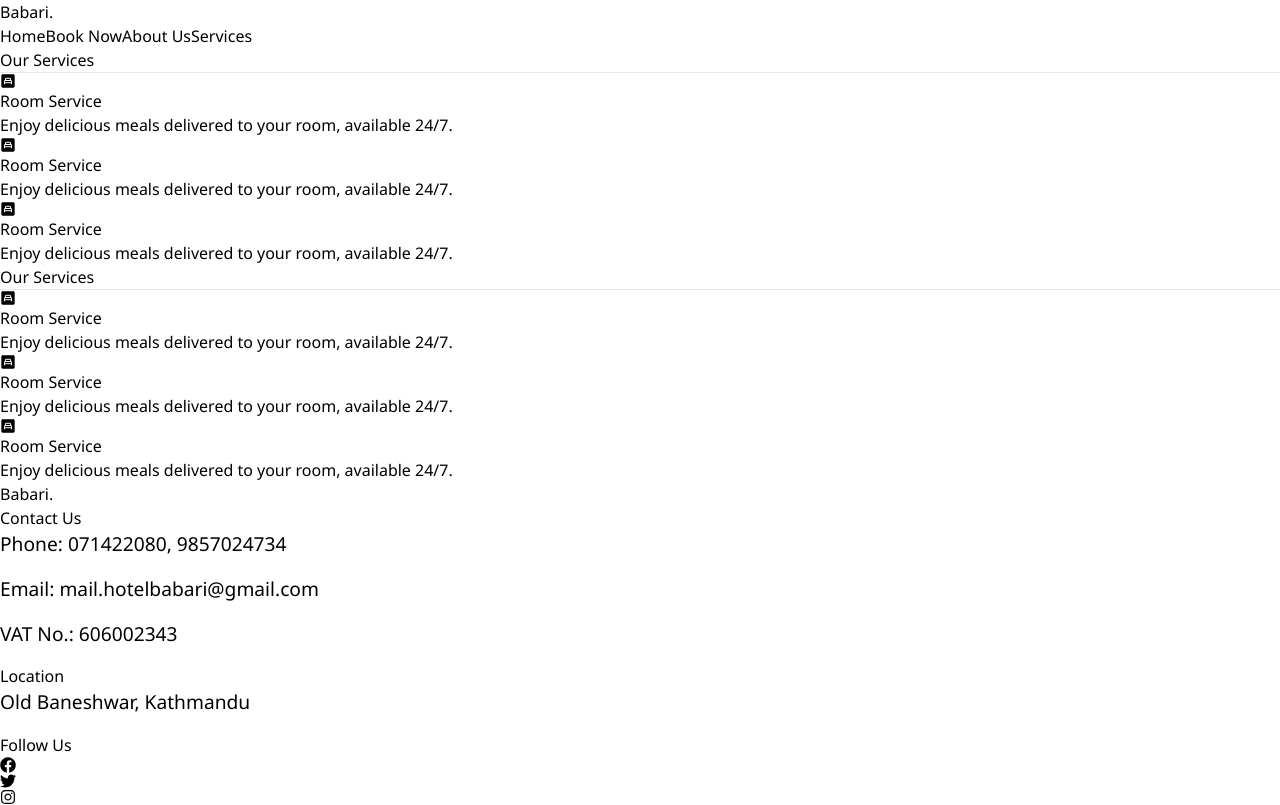
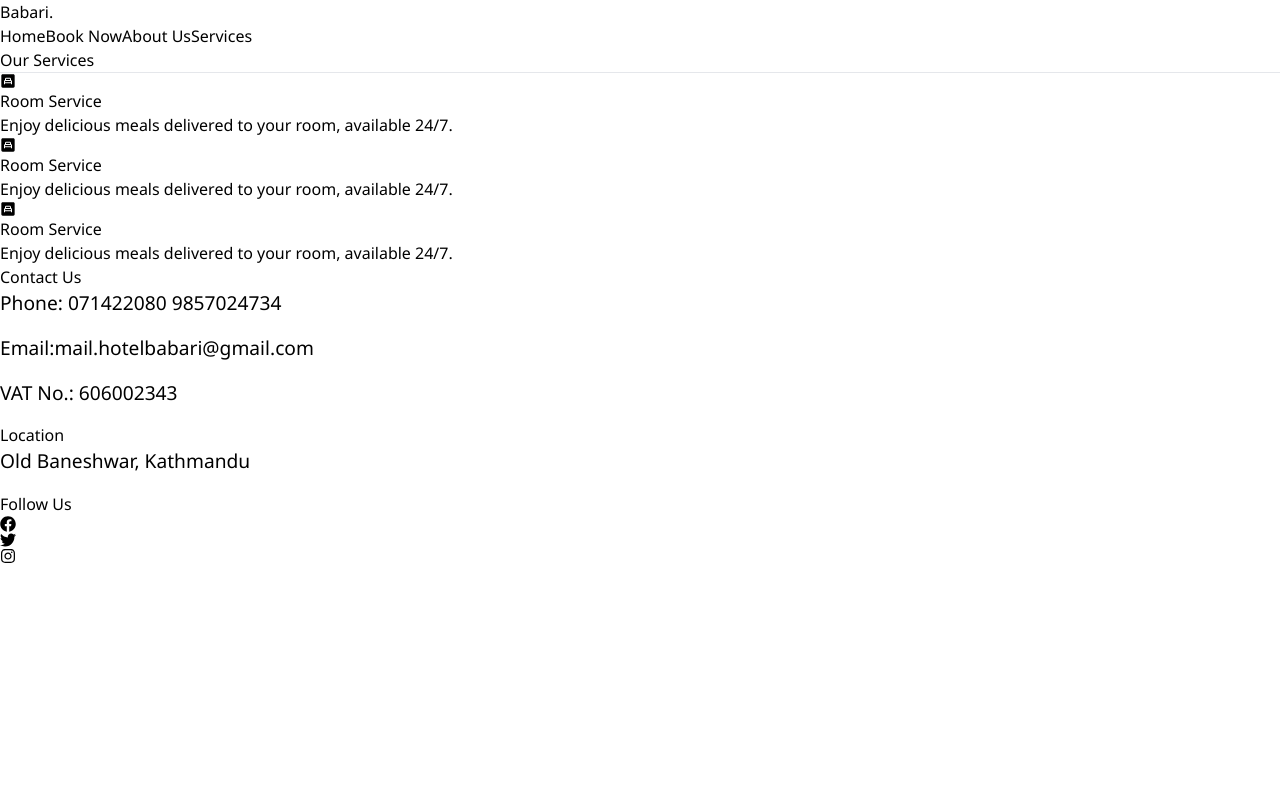
Before and after one commit to Sushant203/GitPractice, a React (Vite) app: page /services in a window 1280 px wide. Built offline with nearby package versions, Linux system fonts and the light colour scheme.

Commit message:
Revert "Footer"

```diff
--- a/src/Navigation/Footer.jsx
+++ b/src/Navigation/Footer.jsx
@@ -1,21 +1,16 @@
 import { FaFacebook, FaInstagram, FaTwitter } from "react-icons/fa";
-
 const Footer = () => {
   return (
-    <footer className="py-8 bg-black text-white ">
-      <div className="flex flex-wrap justify-around items-start gap-6">
-        <h2 className="text-2xl font-bold">Babari.</h2>
-        {/* Contact Info */}
+    <footer className=" py-3 bg-black text-white">
+      <div className="flex justify-around">
+        {/* contact form */}
         <div>
-          <h2 className="text-xl font-semibold">Contact Us</h2>
-          <div className="text-sm mt-2">
-            <p>Phone: 071422080, 9857024734</p>
+          <h2 className="text-2xl">Contact Us</h2>
+          <div>
+            <p>Phone: 071422080 9857024734</p>
             <p>
-              Email:{" "}
-              <a
-                href="mailto:mail.hotelbabari@gmail.com"
-                className="underline text-blue-400"
-              >
+              Email:
+              <a href="mailto:mail.hotelbabari@gmail.com">
                 mail.hotelbabari@gmail.com
               </a>
             </p>
@@ -24,16 +19,16 @@ const Footer = () => {
         </div>
         {/* Location */}
         <div>
-          <h2 className="text-xl font-semibold">Location</h2>
-          <p className="text-sm mt-2">Old Baneshwar, Kathmandu</p>
+          <h2 className="text-2xl">Location</h2>
+          <p>Old Baneshwar, Kathmandu</p>
         </div>
-        {/* Follow Us */}
+        {/* Follow us */}
         <div>
-          <h2 className="text-xl font-semibold">Follow Us</h2>
-          <div className="flex gap-4 mt-2 text-2xl">
-            <FaFacebook className=" cursor-pointer" />
-            <FaTwitter className=" cursor-pointer" />
-            <FaInstagram className=" cursor-pointer" />
+          <h2 className="text-2xl">Follow Us</h2>
+          <div className="flex gap-4 cursor-pointer text-2xl py-1">
+            <FaFacebook />
+            <FaTwitter />
+            <FaInstagram />
           </div>
         </div>
       </div>
--- a/src/Navigation/Layout.jsx
+++ b/src/Navigation/Layout.jsx
@@ -3,13 +3,9 @@ import NavBar from "./NavBar";
 
 const Layout = ({ children }) => {
   return (
-    <div className="flex flex-col min-h-screen">
+    <div>
       <NavBar />
-
-      <main className="flex-grow">{children}</main>
-
       {children}
-
       <Footer />
     </div>
   );
--- a/src/services/OurServices.jsx
+++ b/src/services/OurServices.jsx
@@ -1,47 +1,44 @@
+import React from 'react'
 import { MdBedroomChild } from "react-icons/md";
 const OurServices = () => {
     const serviceData = [
         {
-      icon: <MdBedroomChild />,
-      name: "Room Service",
-      description:
-        "Enjoy delicious meals delivered to your room, available 24/7.",
+            icon:<MdBedroomChild/>,
+            name:"Room Service",
+            description:"Enjoy delicious meals delivered to your room, available 24/7."
+
         },
         {
-      icon: <MdBedroomChild />,
-      name: "Room Service",
-      description:
-        "Enjoy delicious meals delivered to your room, available 24/7.",
+            icon:<MdBedroomChild/>,
+            name:"Room Service",
+            description:"Enjoy delicious meals delivered to your room, available 24/7."
+
         },
         {
-      icon: <MdBedroomChild />,
-      name: "Room Service",
-      description:
-        "Enjoy delicious meals delivered to your room, available 24/7.",
-    },
-  ];
+            icon:<MdBedroomChild/>,
+            name:"Room Service",
+            description:"Enjoy delicious meals delivered to your room, available 24/7."
+
+        }
+    ]
   return (
     <main>
-      <h1 className="text-center font-bold text-3xl p-2 my-2">Our Services</h1>
-      <hr />
-      <div className="flex justify-center items-center gap-5 mx-[2%] my-2">
-        {serviceData.map((val, i) => {
-          return (
-            <div
-              key={i}
-              className="w-fit h-fit p-20 border rounded-md flex items-center gap-3 justify-center cursor-pointer"
-            >
-              <div className=" text-blue-500 text-9xl p-2    ">{val.icon}</div>
-              <div className="flex flex-col gap-2">
-                <div className="text-2xl font-semibold">{val.name}</div>
-                <div className="text-sm">{val.description}</div>
+        <h1 className='text-center font-bold text-3xl p-2 my-2'>Our Services</h1><hr />
+        <div className='flex justify-center items-center gap-5 mx-[2%] my-2'>
+            {serviceData.map((val,i)=>{
+                return(
+                    <div key={i} className='w-fit h-fit p-20 border rounded-md flex items-center gap-3 justify-center cursor-pointer'>
+                        <div className=' text-blue-500 text-9xl p-2    '>{val.icon}</div>
+                       <div className='flex flex-col gap-2'>
+                       <div className='text-2xl font-semibold'>{val.name}</div>
+                       <div className='text-sm'>{val.description}</div>
                        </div>
                     </div>
-          );
+                )
             })}
         </div>
     </main>
-  );
-};
+  )
+}
 
-export default OurServices;
+export default OurServices
```
Also changed, not shown: src/services/index.jsx (+6 -5 lines). Lines whose indentation alone changed are shown as unchanged.
